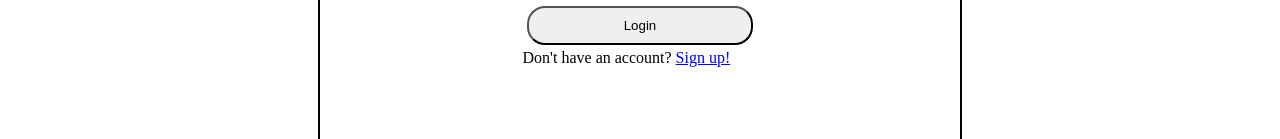
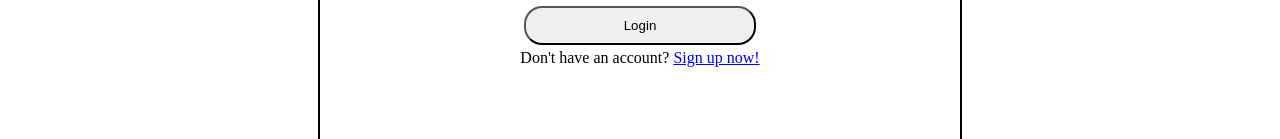
Before and after one commit to yushisalvador/MyBooks-frontend, a Vue app: page /login in a window 1280 px wide. Shown: the part 396-535 px from the top of the page. Built offline with nearby package versions, Linux system fonts and the light colour scheme.

Commit message:
chore: trigger deployment

```diff
--- a/src/views/Login.vue
+++ b/src/views/Login.vue
@@ -25,7 +25,7 @@
       <div>
         <div>
           Don't have an account?
-          <span> <router-link to="/register">Sign up!</router-link></span>
+          <span> <router-link to="/register">Sign up now!</router-link></span>
         </div>
       </div>
     </div>
```
